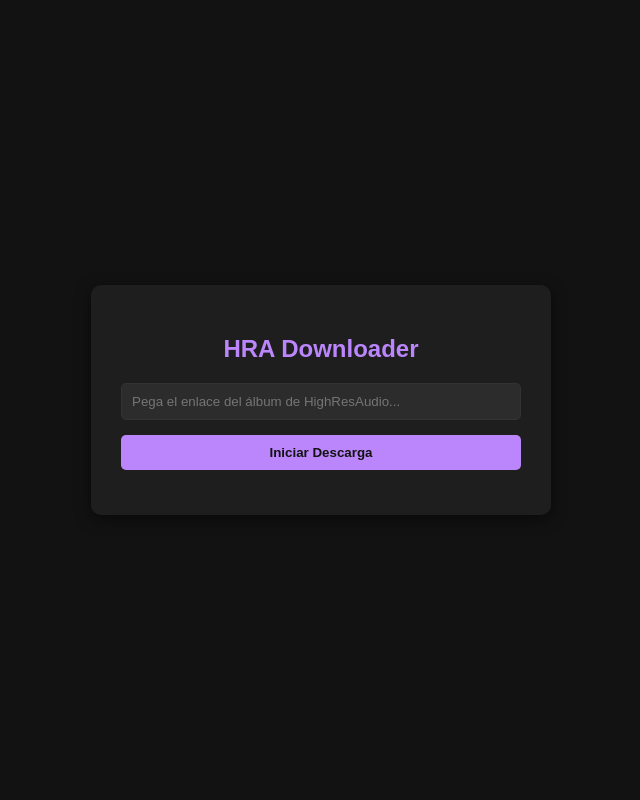
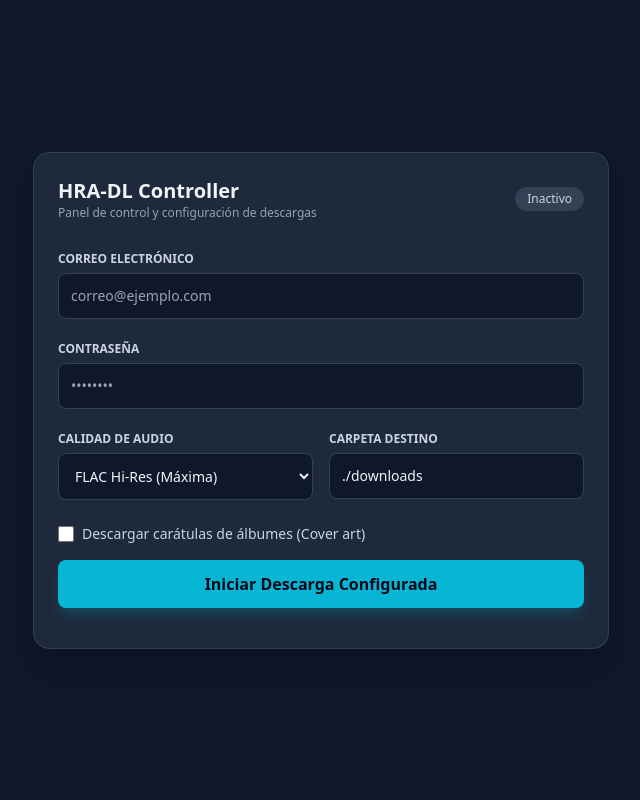
Before and after one commit to adrianmejiam/HRA-DL-, a Flask app: page / in a window 1280 px wide. Shown: the whole page, without its empty margins (319-959 px from the left). Run offline with Flask 3, Linux system fonts and the light colour scheme; some libraries are stand-ins or nearby versions.

Commit message:
Refactor index.html for HRA-DL Controller UI

```diff
--- a/templates/index.html
+++ b/templates/index.html
@@ -2,92 +2,90 @@
 <html lang="es">
 <head>
     <meta charset="UTF-8">
-    <meta name="viewport" content="width=device-width, initial-scale=1.0">
-    <title>HRA Downloader Web</title>
-    <style>
-        body {
-            font-family: Arial, sans-serif;
-            background-color: #121212;
-            color: #e0e0e0;
-            display: flex;
-            justify-content: center;
-            align-items: center;
-            height: 100vh;
-            margin: 0;
-        }
-        .container {
-            background-color: #1e1e1e;
-            padding: 30px;
-            border-radius: 10px;
-            box-shadow: 0 4px 15px rgba(0,0,0,0.5);
-            width: 400px;
-            text-align: center;
-        }
-        h2 { color: #bb86fc; margin-bottom: 20px; }
-        input[type="text"] {
-            width: 100%;
-            padding: 10px;
-            margin-bottom: 15px;
-            border: 1px solid #333;
-            background-color: #2c2c2c;
-            color: #fff;
-            border-radius: 5px;
-            box-sizing: border-box;
-        }
-        button {
-            background-color: #bb86fc;
-            color: #121212;
-            border: none;
-            padding: 10px 20px;
-            font-weight: bold;
-            border-radius: 5px;
-            cursor: pointer;
-            width: 100%;
-        }
-        button:hover { background-color: #9965f4; }
-        #status { margin-top: 15px; font-size: 14px; color: #03dac6; }
-    </style>
+    <title>HRA-DL Controller Pro</title>
+    <script src="https://cdn.tailwindcss.com"></script>
 </head>
-<body>
+<body class="bg-slate-900 text-slate-100 min-h-screen p-6 flex flex-col justify-between">
+    <div class="max-w-xl mx-auto w-full bg-slate-800 border border-slate-700 rounded-2xl p-6 shadow-xl my-auto">
 
-    <div class="container">
-        <h2>HRA Downloader</h2>
-        <input type="text" id="urlInput" placeholder="Pega el enlace del álbum de HighResAudio...">
-        <button onclick="descargarAlbum()">Iniciar Descarga</button>
-        <p id="status"></p>
+        <div class="flex items-center justify-between mb-6">
+            <div>
+                <h1 class="text-xl font-bold">HRA-DL Controller</h1>
+                <p class="text-xs text-slate-400">Panel de control y configuración de descargas</p>
+            </div>
+            <div id="status-badge" class="px-3 py-1 text-xs rounded-full bg-slate-700 text-slate-300 font-medium">Inactivo</div>
+        </div>
+
+        <!-- Formulario -->
+        <div class="space-y-4">
+            <div>
+                <label class="text-xs font-semibold text-slate-300 uppercase">Correo Electrónico</label>
+                <input type="email" id="email" placeholder="correo@ejemplo.com" class="w-full mt-1 bg-slate-900 border border-slate-700 rounded-lg p-3 text-sm focus:outline-none focus:border-cyan-500">
+            </div>
+
+            <div>
+                <label class="text-xs font-semibold text-slate-300 uppercase">Contraseña</label>
+                <input type="password" id="password" placeholder="••••••••" class="w-full mt-1 bg-slate-900 border border-slate-700 rounded-lg p-3 text-sm focus:outline-none focus:border-cyan-500">
+            </div>
+
+            <div class="grid grid-cols-2 gap-4">
+                <div>
+                    <label class="text-xs font-semibold text-slate-300 uppercase">Calidad de Audio</label>
+                    <select id="quality" class="w-full mt-1 bg-slate-900 border border-slate-700 rounded-lg p-3 text-sm focus:outline-none focus:border-cyan-500">
+                        <option value="flac-hi-res">FLAC Hi-Res (Máxima)</option>
+                        <option value="flac-cd">FLAC CD Quality</option>
+                        <option value="mp3">MP3 320kbps</option>
+                    </select>
+                </div>
+                <div>
+                    <label class="text-xs font-semibold text-slate-300 uppercase">Carpeta Destino</label>
+                    <input type="text" id="path" value="./downloads" class="w-full mt-1 bg-slate-900 border border-slate-700 rounded-lg p-3 text-sm focus:outline-none focus:border-cyan-500">
+                </div>
+            </div>
+
+            <div class="flex items-center space-x-2 pt-2">
+                <input type="checkbox" id="cover" class="w-4 h-4 text-cyan-500 bg-slate-900 border-slate-700 rounded focus:ring-cyan-500">
+                <label for="cover" class="text-sm text-slate-300">Descargar carátulas de álbumes (Cover art)</label>
+            </div>
+
+            <button onclick="startDownload()" class="w-full bg-cyan-500 hover:bg-cyan-400 text-slate-950 font-semibold py-3 rounded-lg transition shadow-lg shadow-cyan-500/20 mt-4">
+                Iniciar Descarga Configurada
+            </button>
+        </div>
+
+        <!-- Mensaje de respuesta -->
+        <div id="response-msg" class="mt-4 text-xs text-center text-slate-400"></div>
     </div>
 
     <script>
-        async function descargarAlbum() {
-            const url = document.getElementById('urlInput').value;
-            const statusText = document.getElementById('status');
+        async function startDownload() {
+            const email = document.getElementById('email').value;
+            const password = document.getElementById('password').value;
+            const quality = document.getElementById('quality').value;
+            const path = document.getElementById('path').value;
+            const cover = document.getElementById('cover').checked;
+            const msgBox = document.getElementById('response-msg');
+            const badge = document.getElementById('status-badge');
 
-            if (!url) {
-                statusText.style.color = '#cf6679';
-                statusText.innerText = 'Por favor, introduce un enlace válido.';
-                return;
-            }
-
-            statusText.style.color = '#03dac6';
-            statusText.innerText = 'Procesando descarga... Revisa tu terminal.';
+            msgBox.innerText = "Enviando configuración...";
 
             try {
-                const response =- await fetch('/descargar', {
+                const response = await fetch('/api/start-download', {
                     method: 'POST',
                     headers: { 'Content-Type': 'application/json' },
-                    body: JSON.stringify({ url: url })
+                    body: JSON.stringify({ email, password, quality, path, cover })
                 });
 
-                const result = await response.json();
+                const data = await response.json();
                 if (response.ok) {
-                    statusText.innerText = '¡Descarga finalizada con éxito!';
+                    msgBox.innerText = data.message;
+                    badge.className = "px-3 py-1 text-xs rounded-full bg-yellow-500/20 text-yellow-400 font-medium";
+                    badge.innerText = "Descargando";
                 } else {
-                    statusText.style.color = '#cf6679';
-                    statusText.innerText = 'Error: ' + result.error;
+                    msgBox.innerText = data.message;
                 }
             } catch (error) {
-                statusText.style.color = '#cf6679';
-                statusText.innerText = 'Error de conexión con el servidor.';
+                msgBox.innerText = "Error de conexión con el servidor.";
             }
         }
     </script>
```
